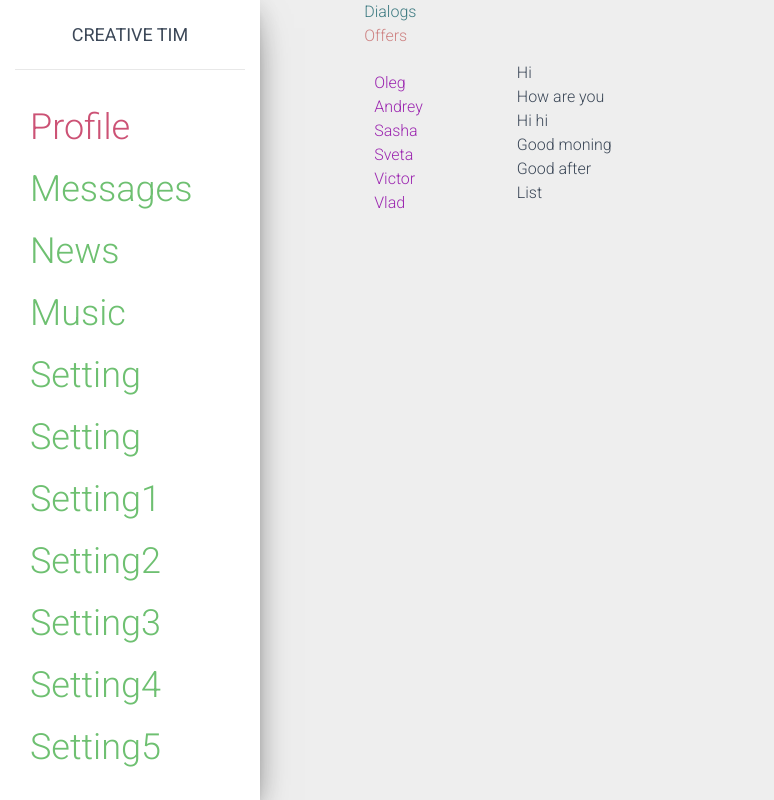
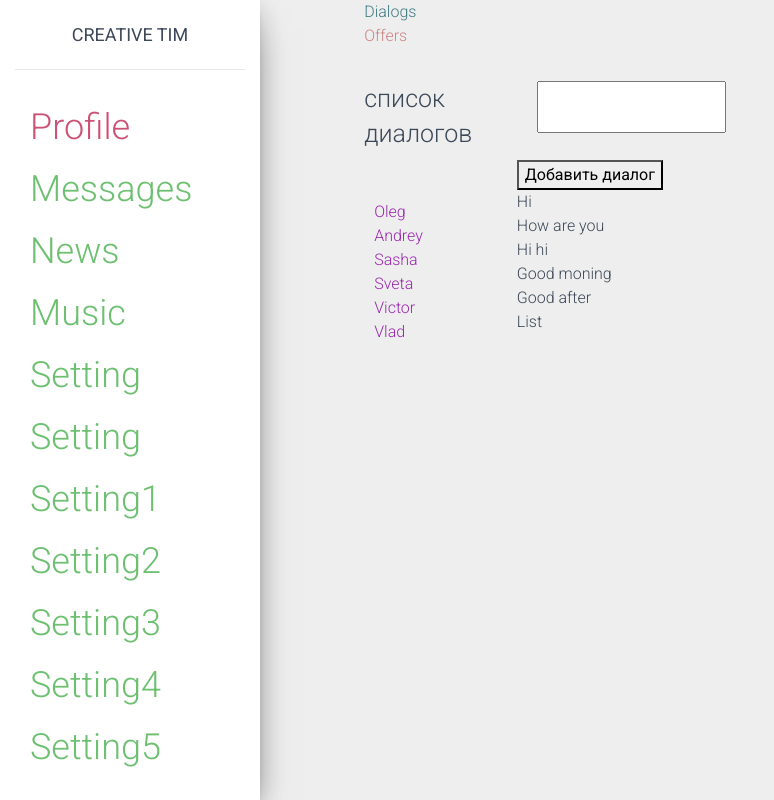
Before and after one commit to mossberg500/zabiray-react, a React (Create React App) app: page /dialogitem in a window 1280 px wide. Shown: the whole page, without its empty margins (0-774 px from the left). Built offline with nearby package versions, Linux system fonts and the light colour scheme.

Commit message:
перед прокидыванием callback через props 13092021

```diff
--- a/src/app/views/Offers/Offers.jsx
+++ b/src/app/views/Offers/Offers.jsx
@@ -9,10 +9,14 @@ const Offers = (props) => {
                                                               supplierId={off.supplierId}
                                                               date={off.date}/>);
 
+    /*реакт создай ссылку*/
+    let NewOffers = React.createRef()
+
     let addNewOffers = () => {
-        alert('Hey');
+
+        let text = NewOffers.current.value;
+        alert(text);
     };
-
 
     return (
         <div class="card">
@@ -23,7 +27,9 @@ const Offers = (props) => {
                 <h3>список Offer</h3>
                 <div>
                     <div className="card-body table-responsive">
-                        <textarea></textarea>
+
+                        <textarea ref={NewOffers}></textarea>
+
                         <textarea></textarea>
                         <textarea></textarea>
                         <textarea></textarea>
@@ -32,7 +38,7 @@ const Offers = (props) => {
                     </div>
                     <div>
                         {/* концепция callbeck-ов когда мы не вызываем функцию а отдаем её кому-то
-                        чтобы ее этот кто-то вызвал. */}
+                        чтобы ее этот кто-то вызвал.  addNewOffers  без скобок просто отдаем функцию*/}
                         <button onClick={ addNewOffers }>Добавить в список</button>
                     </div>
                 </div>
--- a/src/app/views/dialogItem/DialogItem.jsx
+++ b/src/app/views/dialogItem/DialogItem.jsx
@@ -6,30 +6,39 @@ import Message from "./Message/Message";
 
 const DialogItem = (props) => {
 
-    /*let dialogContextData = [
-        {id: 1, name: 'Oleg'},
-        {id: 2, name: 'Andrey'},
-        {id: 3, name: 'Sasha'},
-        {id: 4, name: 'Sveta'},
-        {id: 5, name: 'Victor'},
-        {id: 6, name: 'Vlad'}
-    ]
+    let NewDialogItem = React.createRef();
 
-    let messageData = [
-        {id: 1, message: 'Hi'},
-        {id: 2, message: 'How are you'},
-        {id: 3, message: 'Hi hi'},
-        {id: 4, message: 'Good moning'},
-        {id: 5, message: 'Good after'},
-        {id: 6, message: 'List'}
-    ]
-*/
+    let addDialogItem = () => {
+        let text = NewDialogItem.current.value;
+    };
+
+
     /* массив реакт jsx компонентов */
     let dialogElements = props.dialogStat.dialogContextData.map( dialog=> <DialogContext id={dialog.id} name={dialog.name} /> );
 
     let messagesElement = props.dialogStat.messageData.map(mes=><Message message={mes.message}/>)
     return (
         <div className={d.dialogs}>
+
+            <h3>список диалогов</h3>
+            <div>
+                <div className="card-body table-responsive">
+
+                    <textarea ref={ NewDialogItem }></textarea>
+
+
+
+                </div>
+                <div>
+                    {/* концепция callbeck-ов когда мы не вызываем функцию а отдаем её кому-то
+                        чтобы ее этот кто-то вызвал.  addNewOffers  без скобок просто отдаем функцию*/}
+                    <button onClick={ addDialogItem }>Добавить диалог</button>
+                </div>
+            </div>
+
+
+
+
             <div className={d.dialogsitems}>
                 {dialogElements}
             </div>
```
